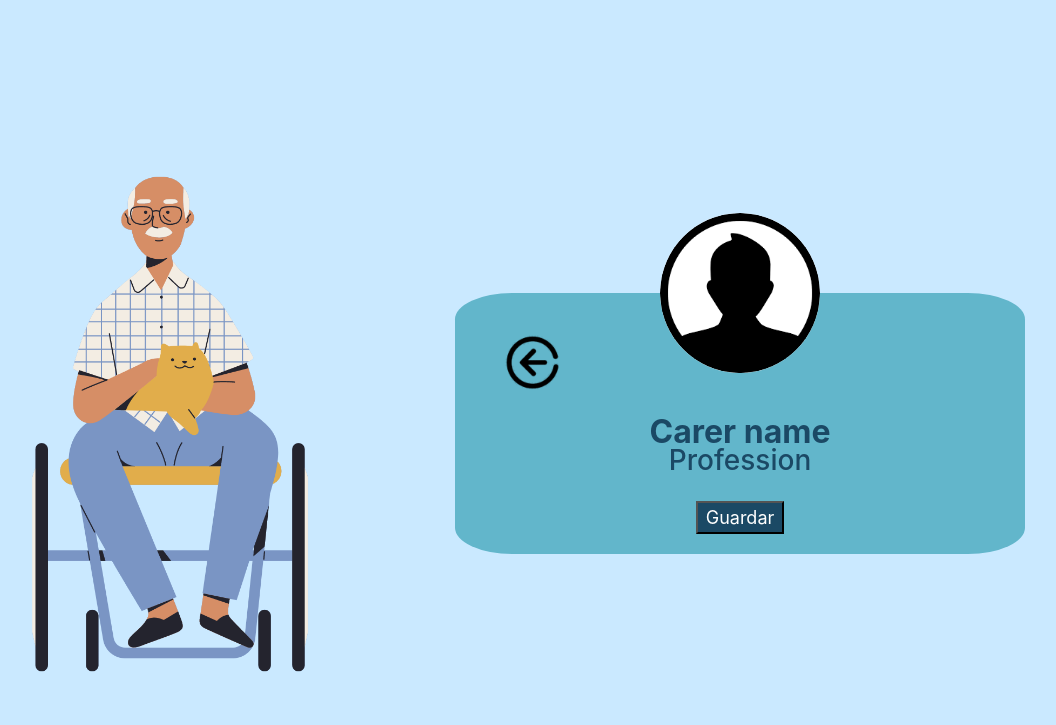
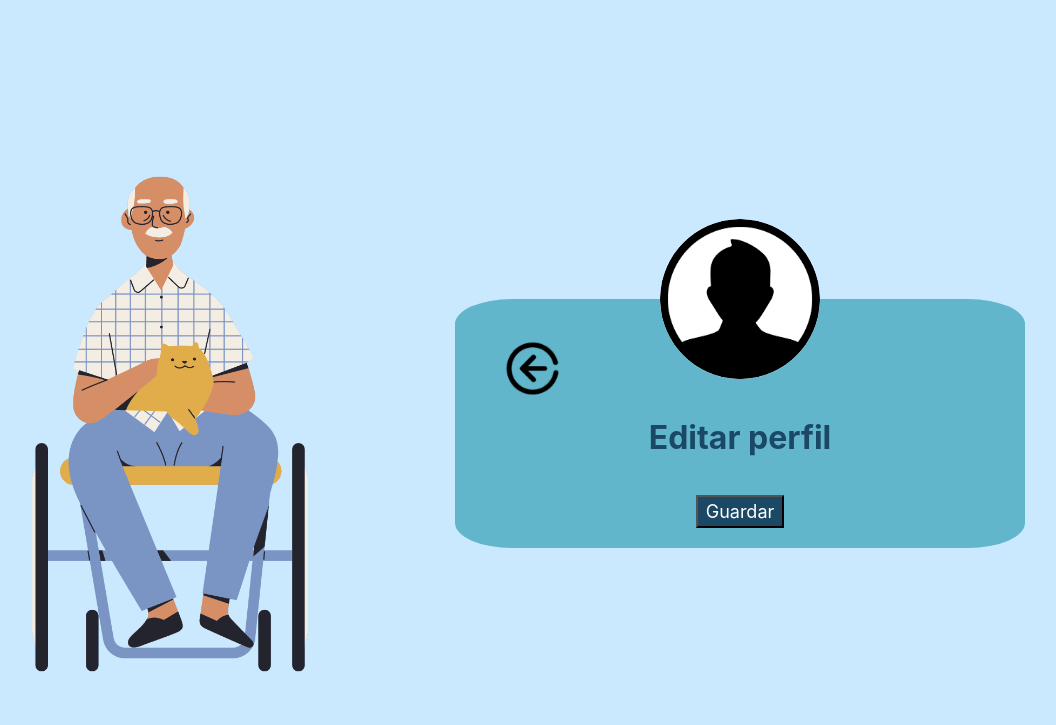
Before and after one commit to Galeon2098/CuidaME, a Django app: page /mi_perfil/editar in a window 1280 px wide. Shown: the part 68-793 px from the top of the page, without its empty margins (185-1241 px from the left). Run offline with Django 4.2, Linux system fonts and the light colour scheme.

Commit message:
fix: navegacion de los botones

```diff
--- a/main/templates/main/edit_profile.html
+++ b/main/templates/main/edit_profile.html
@@ -12,7 +12,7 @@
             <div class="col-md-6" style="background-color: #62B6CB; color: #1B4965; padding: 20px; border-radius: 10%; font-size: 18px;">
             <div>
                 <div class="container" style="display: flex; height: 20px;">
-                    <a href="">
+                    <a href="/mi_perfil">
                         <img src="{% static 'Images/back.png' %}" style="width: 85px; height: 85px; margin-top: 7px;">
                     </a>
                 </div>
@@ -33,11 +33,8 @@
 
               </div>
 
-                <div class="form-group d-flex justify-content-center" style="margin-bottom: -15px; margin-top: 80px;">
-                    <h2><b>Carer name</b></h2>
-                </div>
-                <div class="form-group d-flex justify-content-center">
-                    <h3>Profession</h3>
+                <div class="form-group d-flex justify-content-center" style="margin-bottom: 30px; margin-top: 80px;">
+                    <h2><b>Editar perfil</b></h2>
                 </div>
 
                 <form method="post">
--- a/main/templates/main/my_profile_detail.html
+++ b/main/templates/main/my_profile_detail.html
@@ -14,7 +14,7 @@
             style="background-color: #62B6CB; color: #1B4965; padding: 20px; border-radius: 10%; font-size: 18px;">
             <div>
                 <div class="container" style="display: flex; height: 20px;">
-                    <a href="">
+                    <a href="/">
                         <img src="{% static 'Images/back.png' %}" style="width: 85px; height: 85px; margin-top: 7px;">
                     </a>
                 </div>
--- a/main/templates/main/profile_detail.html
+++ b/main/templates/main/profile_detail.html
@@ -14,7 +14,7 @@
             style="background-color: #62B6CB; color: #1B4965; padding: 20px; border-radius: 10%; font-size: 18px;">
             <div>
                 <div class="container" style="display: flex; height: 20px;">
-                    <a href="">
+                    <a href="/">
                         <img src="{% static 'Images/back.png' %}" style="width: 85px; height: 85px; margin-top: 7px;">
                     </a>
                 </div>
```
